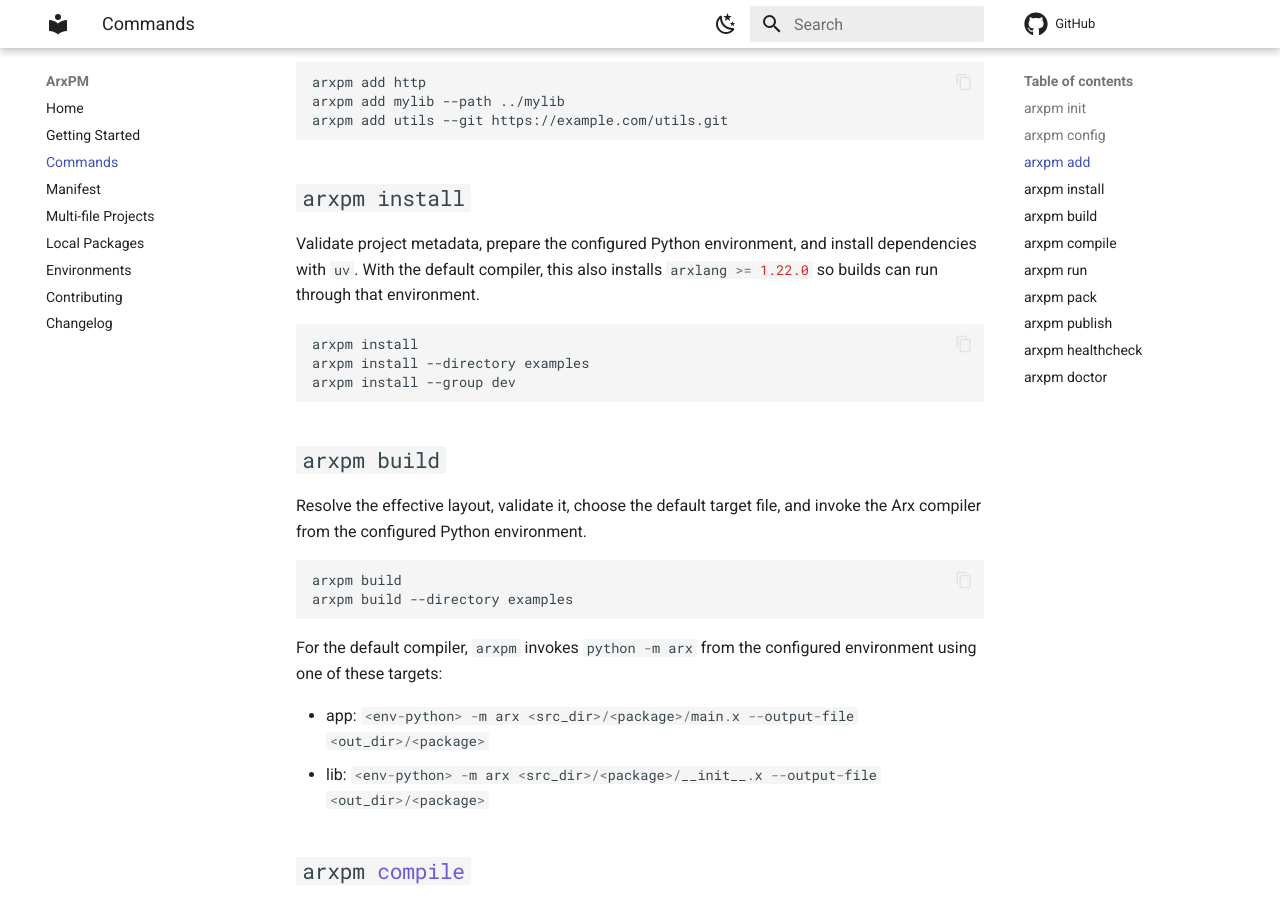
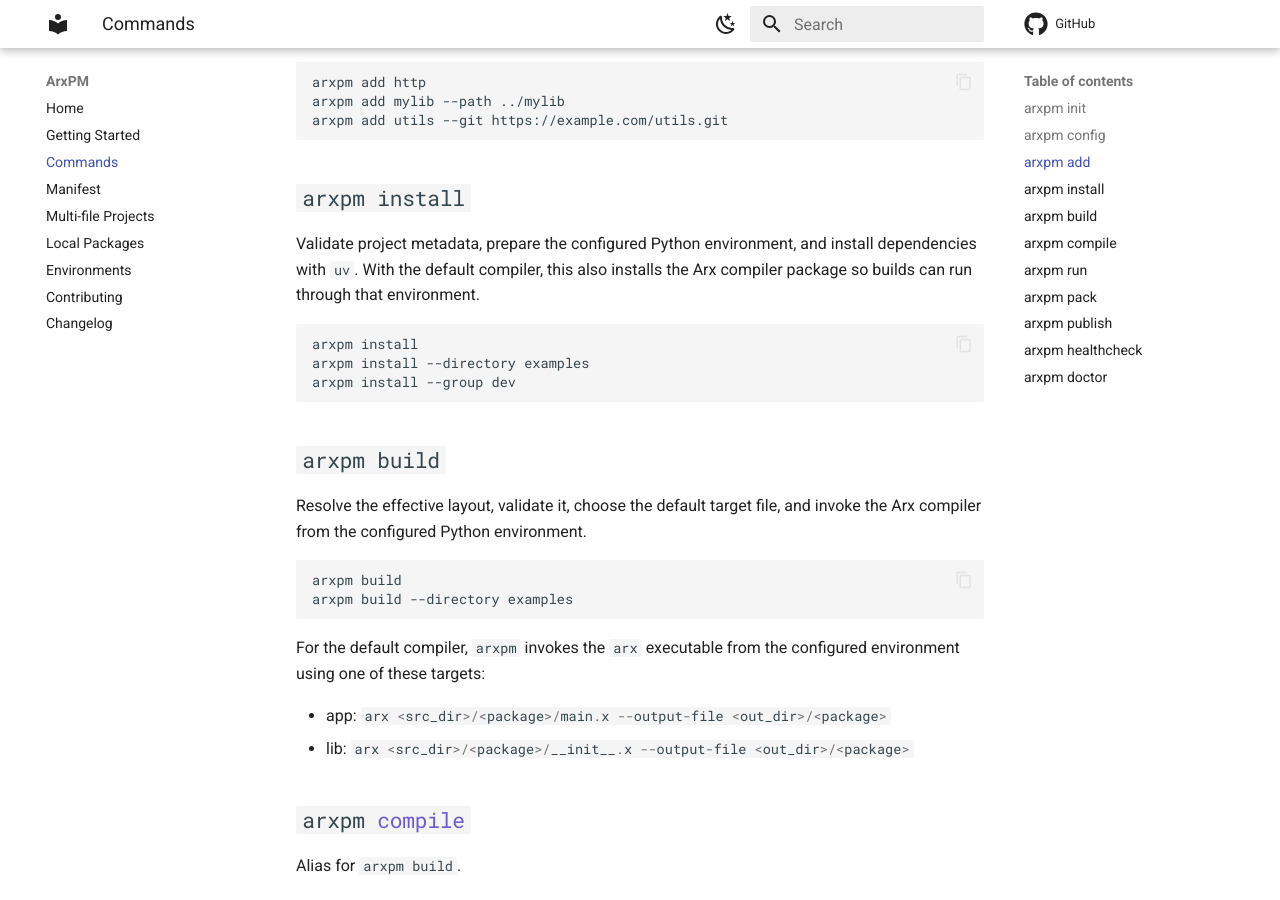
Before and after one commit to arxlang/arxpm, an MkDocs documentation site: the page built from docs/commands.md, in a window 1280 px wide and 900 px high, scrolled down 1039 px. Built offline with MkDocs 1.6.1 and Material for MkDocs 9.7.7, drawn with Linux system fonts in a browser that asks for light colours; comment, search, counter and statistics services are not loaded.

Commit message:
fix issues with arx call

````diff
--- a/docs/commands.md
+++ b/docs/commands.md
@@ -52,7 +52,7 @@ arxpm add utils --git https://example.com/utils.git
 
 Validate project metadata, prepare the configured Python environment, and
 install dependencies with `uv`. With the default compiler, this also installs
-`arxlang >= 1.22.0` so builds can run through that environment.
+the Arx compiler package so builds can run through that environment.
 
 ```bash
 arxpm install
@@ -70,13 +70,11 @@ arxpm build
 arxpm build --directory examples
 ```
 
-For the default compiler, `arxpm` invokes `python -m arx` from the configured
-environment using one of these targets:
+For the default compiler, `arxpm` invokes the `arx` executable from the
+configured environment using one of these targets:
 
-- app:
-  `<env-python> -m arx <src_dir>/<package>/main.x --output-file <out_dir>/<package>`
-- lib:
-  `<env-python> -m arx <src_dir>/<package>/__init__.x --output-file <out_dir>/<package>`
+- app: `arx <src_dir>/<package>/main.x --output-file <out_dir>/<package>`
+- lib: `arx <src_dir>/<package>/__init__.x --output-file <out_dir>/<package>`
 
 ## `arxpm compile`
 
````
Also changed, not shown: docs/environments.md (+7 -5 lines), docs/getting-started.md (+2 -1 lines), docs/local-packages.md (+2 -2 lines), docs/multi-file-projects.md (+1 -1 lines), 6 other files.
